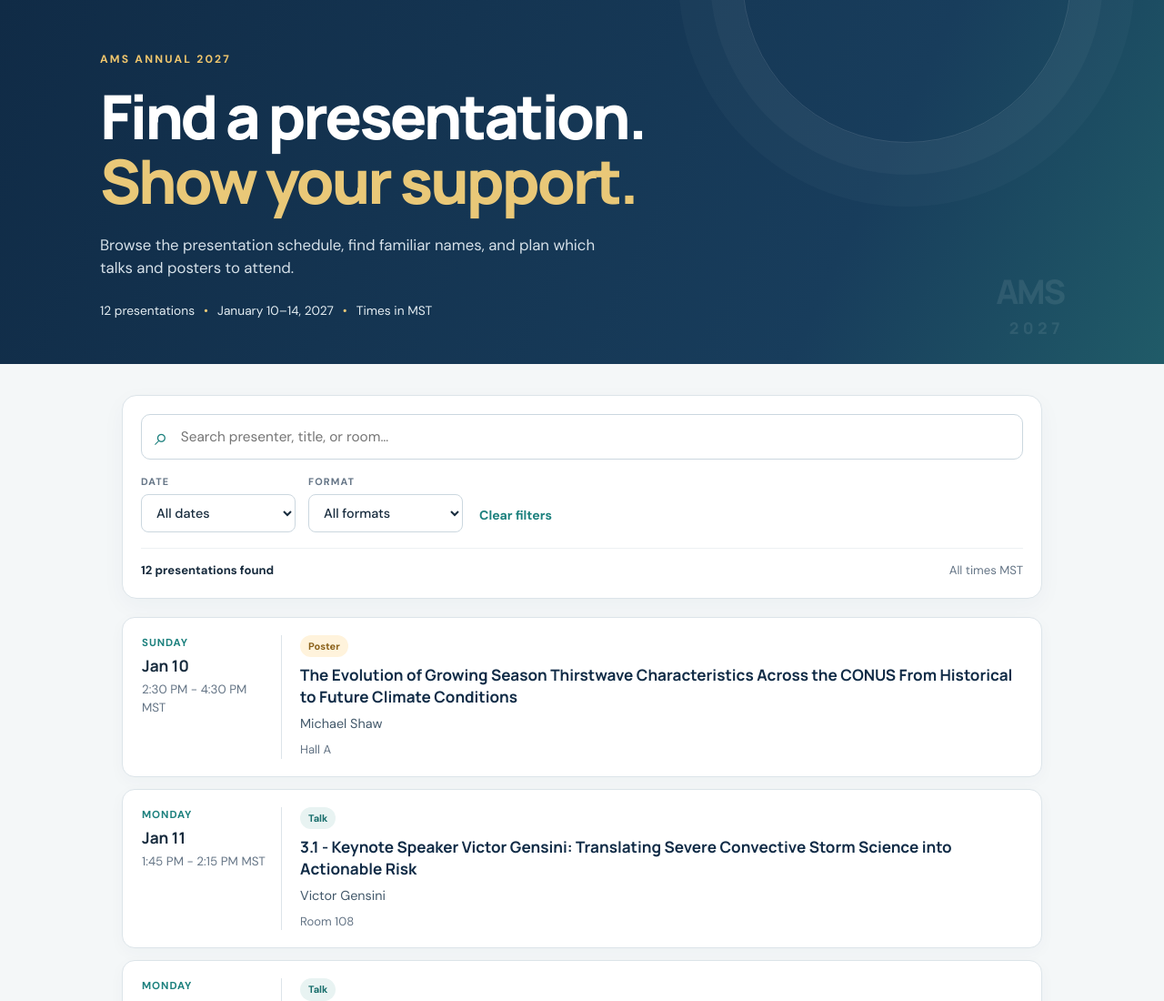
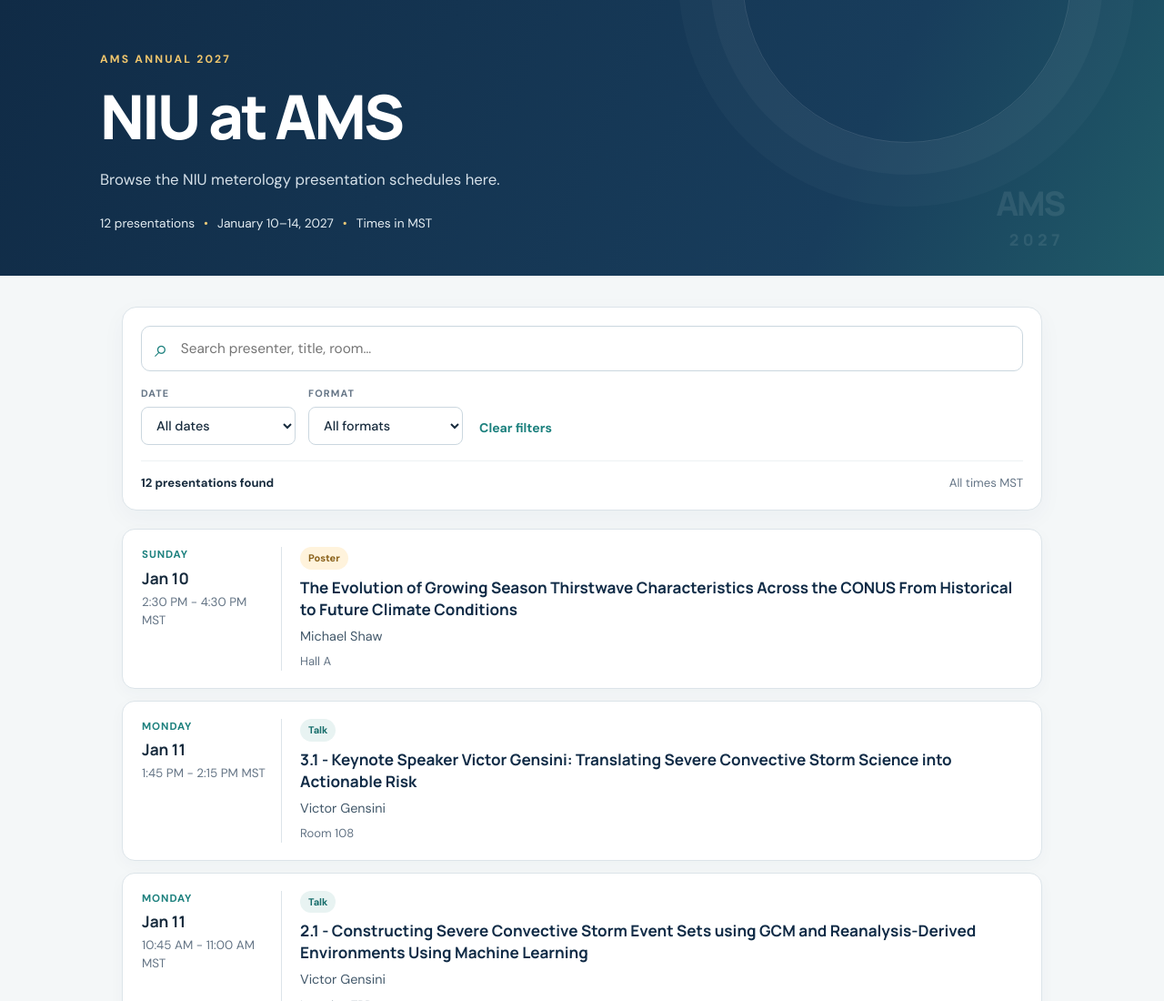
Before and after one commit to ab-collier/niu-ams-2027, a plain HTML site: page index.html in a window 1280 px wide. Shown: the top 1100 px of the page at 91% size. Drawn offline with nearby package versions, Linux system fonts and the light colour scheme.

Commit message:
Add files via upload

```diff
--- a/index.html
+++ b/index.html
@@ -17,8 +17,8 @@
   <header class="hero">
     <div class="hero-inner">
       <p class="eyebrow">AMS ANNUAL 2027</p>
-      <h1>Find a presentation.<br><span>Show your support.</span></h1>
-      <p class="intro">Browse the presentation schedule, find familiar names, and plan which talks and posters to attend.</p>
+      <h1>NIU at AMS</h1>
+      <p class="intro">Browse the NIU meterology presentation schedules here.</p>
       <div class="hero-meta"><span>12 presentations</span><span class="dot">•</span><span>January 10–14, 2027</span><span class="dot">•</span><span>Times in MST</span></div>
     </div>
     <div class="hero-mark" aria-hidden="true">AMS<br><small>2027</small></div>
@@ -29,7 +29,7 @@
       <label class="search-wrap">
         <span class="sr-only">Search presentations</span>
         <span class="search-icon" aria-hidden="true">⌕</span>
-        <input id="search" type="search" placeholder="Search presenter, title, or room…" autocomplete="off">
+        <input id="search" type="search" placeholder="Search presenter, title, room…" autocomplete="off">
       </label>
       <div class="filter-row">
         <label class="filter-label">DATE
```
